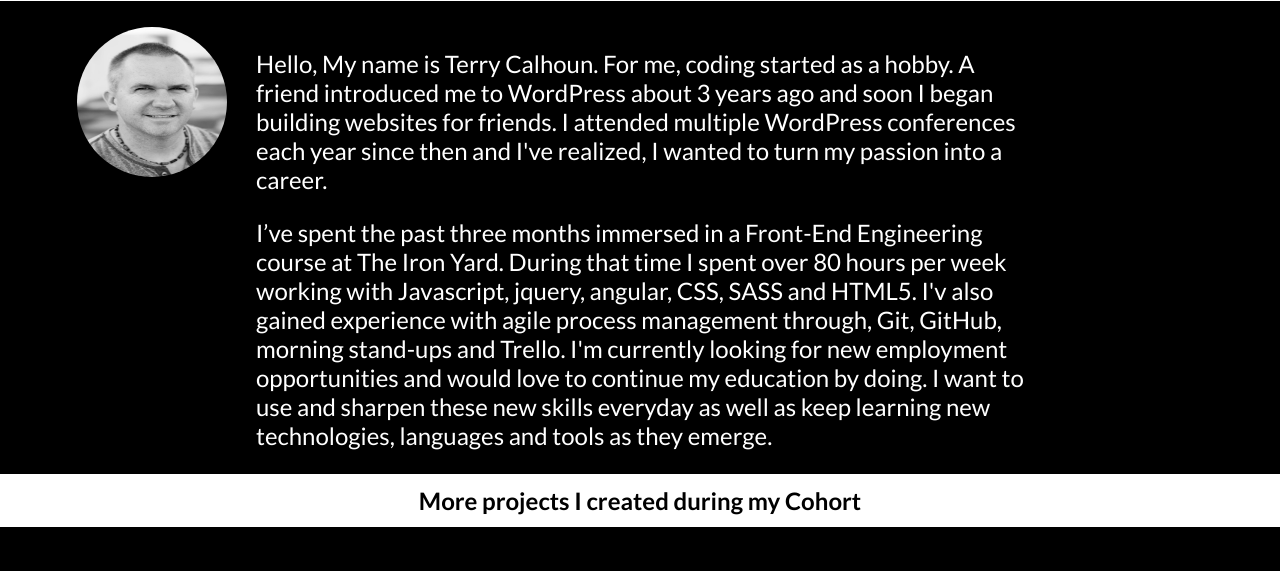
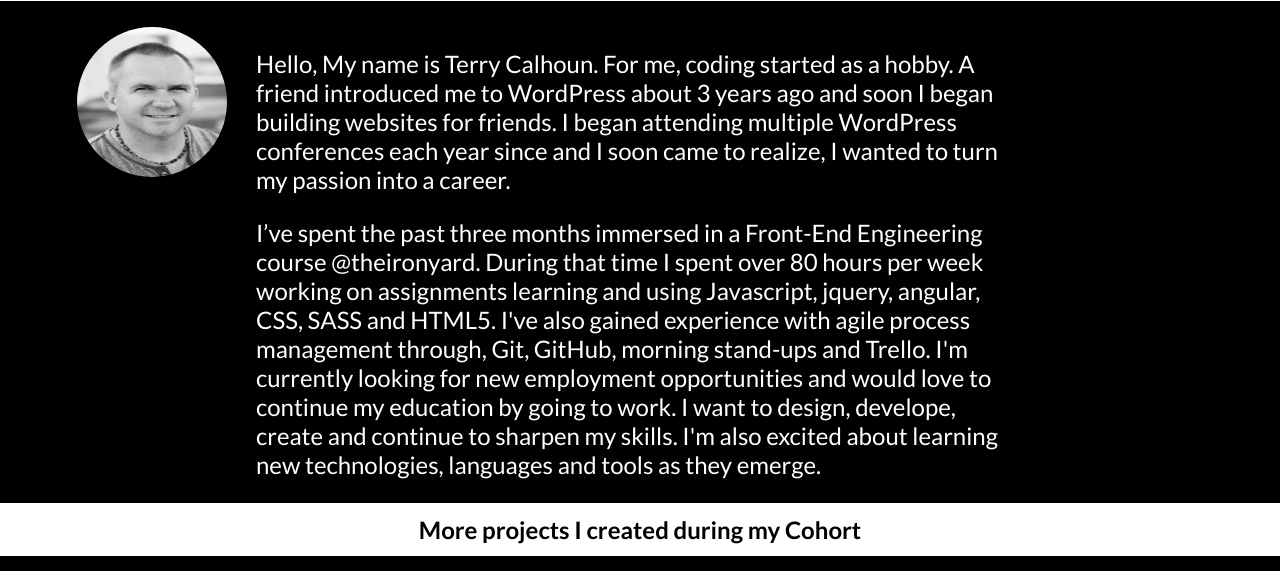
Before and after one commit to drumslayert/drumslayert.github.io, a website: page About.html in a window 1280 px wide. Shown: the part 55-626 px from the top of the page. Drawn offline with Linux system fonts and the light colour scheme.

Commit message:
update my info

```diff
--- a/About.html
+++ b/About.html
@@ -29,13 +29,14 @@
       <div id="me"><img src="/img/me.jpg" width="150px" height="150px"/></div>
       <div id="about-me">
       <p>Hello, My name is Terry Calhoun. For me, coding started as a hobby. A friend introduced me to WordPress about 3 years ago and soon I began building websites for friends.
-        I attended multiple WordPress conferences each year since then and I've realized, I wanted to turn my passion into a career.
+        I began attending multiple WordPress conferences each year since and I soon came to realize, I wanted to turn my passion into a career.
       </p>
-      <p>I’ve spent the past three months immersed in a Front-End Engineering course at The Iron Yard.
-        During that time I spent over 80 hours per week working with Javascript, jquery, angular, CSS, SASS and HTML5.
-        I'v also gained experience with agile process management through, Git, GitHub, morning stand-ups and Trello.
-        I'm currently looking for new employment opportunities and would love to continue my education by doing.
-        I want to use and sharpen these new skills everyday as well as keep learning new technologies, languages and tools as they emerge.
+      <p>I’ve spent the past three months immersed in a Front-End Engineering course @theironyard.
+        During that time I spent over 80 hours per week working on assignments learning and using Javascript, jquery, angular, CSS, SASS and HTML5.
+        I've also gained experience with agile process management through, Git, GitHub, morning stand-ups and Trello.
+        I'm currently looking for new employment opportunities and would love to continue my education by going to work.
+        I want to design, develope, create and continue to sharpen my skills. I'm also excited about learning new technologies,
+        languages and tools as they emerge.
       </p>
     </div>
     <div id="project-nav">
```
